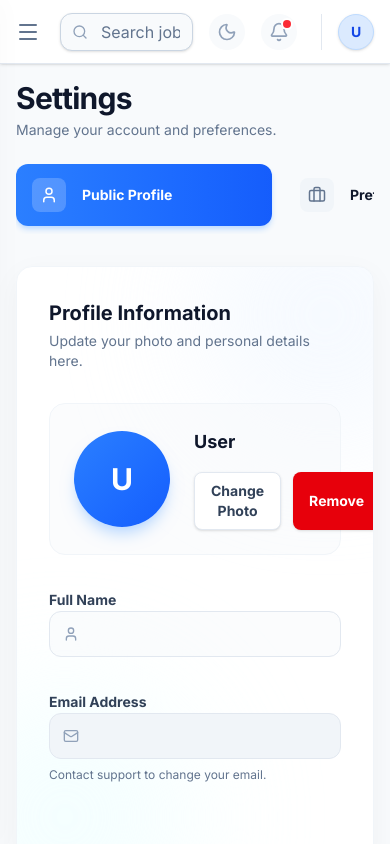
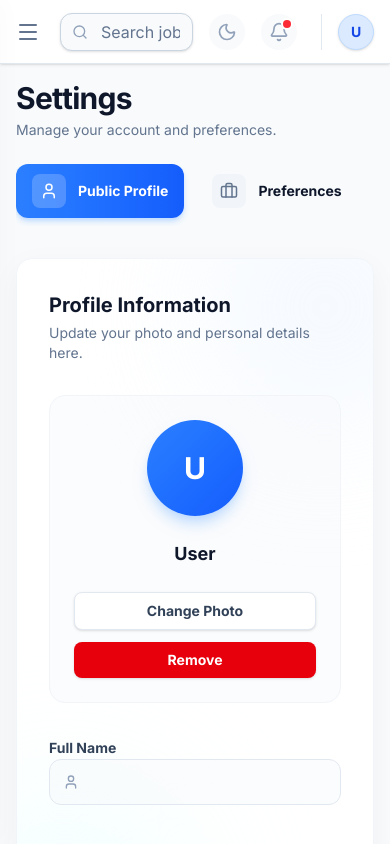
Before and after one commit to akhilmakwana2005/AI-Job-Hunter, a React (Vite) app: page /dashboard/settings in a window 390 px wide. Built offline with nearby package versions, Linux system fonts and the light colour scheme; no server answers.

Commit message:
fix: responsive layout for settings profile section on mobile

```diff
--- a/src/pages/Settings.jsx
+++ b/src/pages/Settings.jsx
@@ -108,7 +108,7 @@ const Settings = () => {
               <button
                 key={tab.id}
                 onClick={() => setActiveTab(tab.id)}
-                className={`snap-start flex-shrink-0 w-64 lg:w-full flex items-center gap-4 px-4 py-3.5 rounded-xl transition-all duration-300 text-left ${
+                className={`snap-start flex-shrink-0 w-auto lg:w-full flex items-center gap-3 lg:gap-4 px-4 py-2.5 lg:py-3.5 rounded-xl transition-all duration-300 text-left ${
                   isActive
                     ? 'bg-gradient-to-r from-blue-500 to-blue-600 text-white shadow-md shadow-blue-200 dark:shadow-none lg:translate-x-1'
                     : 'text-slate-600 dark:text-slate-400 hover:bg-slate-50 dark:hover:bg-slate-800/50 hover:text-blue-600 dark:hover:text-blue-400 lg:hover:translate-x-1'
@@ -146,7 +146,7 @@ const Settings = () => {
                     <p className="text-sm text-slate-500 dark:text-slate-400 transition-colors">Update your photo and personal details here.</p>
                   </div>
 
-                  <div className="flex items-center gap-6 p-6 bg-slate-50/50 dark:bg-slate-800/50 rounded-2xl border border-slate-100 dark:border-slate-700/50 transition-colors">
+                  <div className="flex flex-col sm:flex-row items-center text-center sm:text-left gap-6 p-6 bg-slate-50/50 dark:bg-slate-800/50 rounded-2xl border border-slate-100 dark:border-slate-700/50 transition-colors">
                     <input
                       type="file"
                       ref={fileInputRef}
@@ -154,7 +154,7 @@ const Settings = () => {
                       accept="image/*"
                       className="hidden"
                     />
-                    <div className="relative group cursor-pointer" onClick={() => fileInputRef.current?.click()}>
+                    <div className="relative flex-shrink-0 group cursor-pointer" onClick={() => fileInputRef.current?.click()}>
                       <div className="w-24 h-24 rounded-full bg-gradient-to-br from-blue-500 to-blue-600 flex items-center justify-center text-white text-3xl font-bold shadow-lg shadow-blue-200 dark:shadow-none overflow-hidden">
                         {profileImage ? (
                           <img src={profileImage} alt="Profile" className="w-full h-full object-cover" />
@@ -166,14 +166,14 @@ const Settings = () => {
                         <Camera className="text-white" size={24} />
                       </div>
                     </div>
-                    <div>
+                    <div className="flex-1 w-full flex flex-col items-center sm:items-start">
                       <h3 className="font-bold text-slate-900 dark:text-white text-lg mb-1 transition-colors">{formData.fullName || 'User'}</h3>
-                      <p className="text-sm text-slate-500 dark:text-slate-400 mb-4 transition-colors">{formData.email}</p>
-                      <div className="flex gap-3">
-                        <button type="button" onClick={() => fileInputRef.current?.click()} className="px-4 py-2 bg-white dark:bg-slate-800 border border-slate-200 dark:border-slate-700 rounded-lg text-sm font-bold text-slate-700 dark:text-slate-300 hover:border-blue-300 dark:hover:border-blue-500 hover:text-blue-600 dark:hover:text-blue-400 transition-colors shadow-sm">
+                      <p className="text-sm text-slate-500 dark:text-slate-400 mb-5 transition-colors break-all">{formData.email}</p>
+                      <div className="flex flex-col sm:flex-row w-full sm:w-auto gap-3">
+                        <button type="button" onClick={() => fileInputRef.current?.click()} className="w-full sm:w-auto px-4 py-2 bg-white dark:bg-slate-800 border border-slate-200 dark:border-slate-700 rounded-lg text-sm font-bold text-slate-700 dark:text-slate-300 hover:border-blue-300 dark:hover:border-blue-500 hover:text-blue-600 dark:hover:text-blue-400 transition-colors shadow-sm">
                           Change Photo
                         </button>
-                        <button type="button" onClick={handleRemoveImage} className="px-4 py-2 bg-red-600 dark:bg-red-700 text-white rounded-lg text-sm font-bold hover:bg-red-700 dark:hover:bg-red-800 transition-colors shadow-sm">
+                        <button type="button" onClick={handleRemoveImage} className="w-full sm:w-auto px-4 py-2 bg-red-600 dark:bg-red-700 text-white rounded-lg text-sm font-bold hover:bg-red-700 dark:hover:bg-red-800 transition-colors shadow-sm">
                           Remove
                         </button>
                       </div>
```
